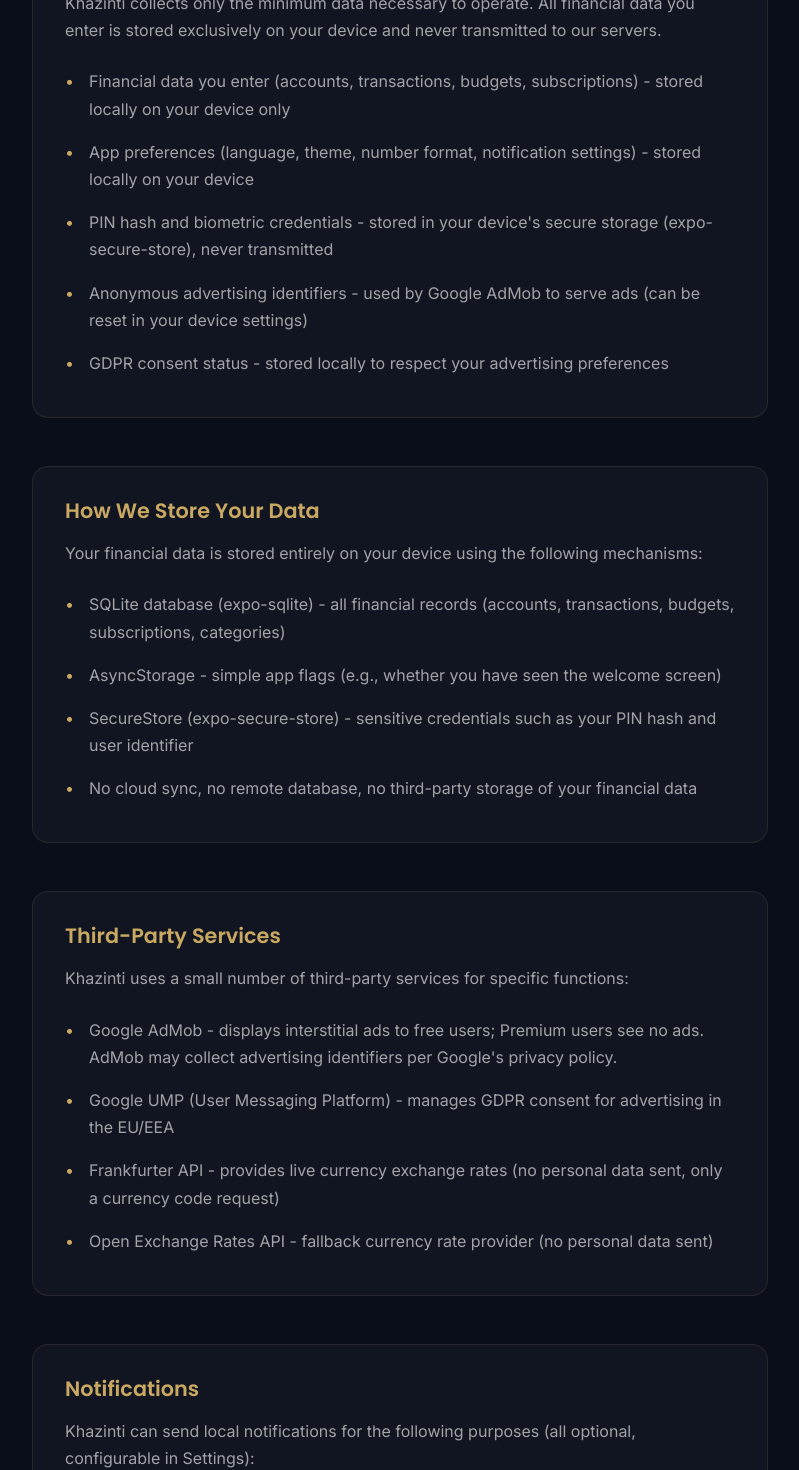
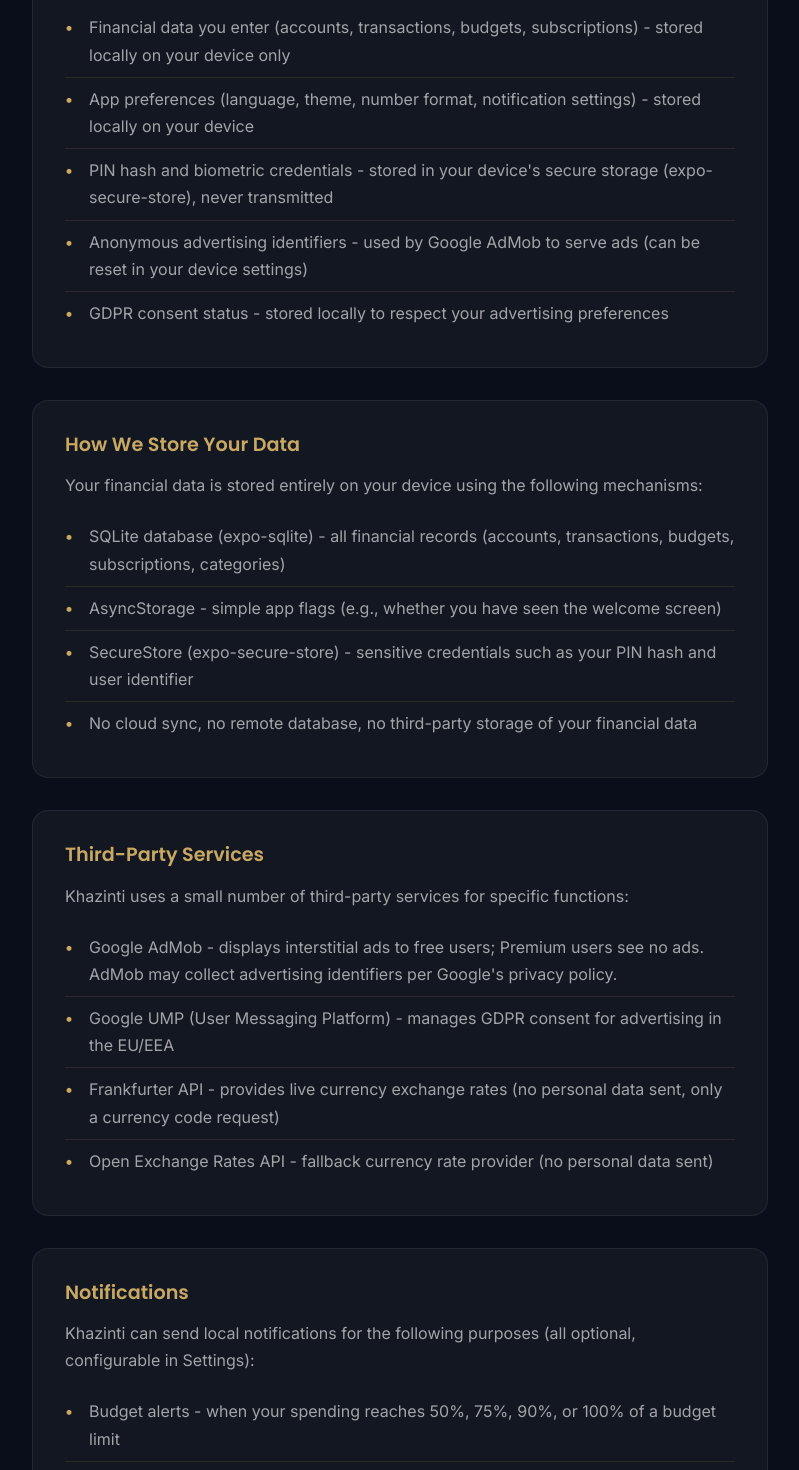
Before and after one commit to Medkhalilbs/khazinti-web, a Vue app: page /privacy in a window 1280 px wide. Shown: the part 680-2150 px from the top of the page, without its empty margins (240-1039 px from the left). Built offline with nearby package versions, Linux system fonts and the light colour scheme.

Commit message:
fix: update last updated date in Privacy policy and improve list rendering

```diff
--- a/src/i18n/locales/fr.json
+++ b/src/i18n/locales/fr.json
@@ -72,7 +72,7 @@
   },
   "privacy": {
     "title": "Politique de Confidentialité",
-    "last_updated": "Dernière mise à jour : Septembre 2026",
+    "last_updated": "Dernière mise à jour : 5 Septembre 2026",
     "intro": {
       "title": "Introduction",
       "content": "Khazinti (\"خزينتي\") est une application de finances personnelles conçue avec la confidentialité comme principe fondamental. Cette politique explique quelles données sont collectées, comment elles sont stockées et vos droits en tant qu'utilisateur."
--- a/src/views/Privacy.vue
+++ b/src/views/Privacy.vue
@@ -3,7 +3,6 @@
     <div class="privacy-header">
       <h1>{{ t('privacy.title') }}</h1>
       <p class="last-updated">{{ t('privacy.last_updated') }}</p>
-      <LanguageSwitcher class="privacy-lang" />
     </div>
 
     <div class="privacy-content">
@@ -18,8 +17,8 @@
         <h2>{{ t('privacy.data_collection.title') }}</h2>
         <p>{{ t('privacy.data_collection.content') }}</p>
         <ul>
-          <li v-for="(item, index) in tm('privacy.data_collection.items')" :key="index">
-            {{ rt(item) }}
+          <li v-for="(item, index) in getList('privacy.data_collection.items')" :key="index">
+            {{ item }}
           </li>
         </ul>
       </section>
@@ -29,8 +28,8 @@
         <h2>{{ t('privacy.data_storage.title') }}</h2>
         <p>{{ t('privacy.data_storage.content') }}</p>
         <ul>
-          <li v-for="(item, index) in tm('privacy.data_storage.items')" :key="index">
-            {{ rt(item) }}
+          <li v-for="(item, index) in getList('privacy.data_storage.items')" :key="index">
+            {{ item }}
           </li>
         </ul>
       </section>
@@ -40,8 +39,8 @@
         <h2>{{ t('privacy.third_party.title') }}</h2>
         <p>{{ t('privacy.third_party.content') }}</p>
         <ul>
-          <li v-for="(item, index) in tm('privacy.third_party.items')" :key="index">
-            {{ rt(item) }}
+          <li v-for="(item, index) in getList('privacy.third_party.items')" :key="index">
+            {{ item }}
           </li>
         </ul>
       </section>
@@ -51,8 +50,8 @@
         <h2>{{ t('privacy.notifications.title') }}</h2>
         <p>{{ t('privacy.notifications.content') }}</p>
         <ul>
-          <li v-for="(item, index) in tm('privacy.notifications.items')" :key="index">
-            {{ rt(item) }}
+          <li v-for="(item, index) in getList('privacy.notifications.items')" :key="index">
+            {{ item }}
           </li>
         </ul>
       </section>
@@ -62,8 +61,8 @@
         <h2>{{ t('privacy.user_rights.title') }}</h2>
         <p>{{ t('privacy.user_rights.content') }}</p>
         <ul>
-          <li v-for="(item, index) in tm('privacy.user_rights.items')" :key="index">
-            {{ rt(item) }}
+          <li v-for="(item, index) in getList('privacy.user_rights.items')" :key="index">
+            {{ item }}
           </li>
         </ul>
       </section>
@@ -84,7 +83,7 @@
       <section class="policy-section">
         <h2>{{ t('privacy.contact.title') }}</h2>
         <p>{{ t('privacy.contact.content') }}</p>
-        <a href="mailto:support.khazinti@gmail.com" class="contact-email">
+        <a :href="'mailto:' + t('privacy.contact.email')" class="contact-email">
           {{ t('privacy.contact.email') }}
         </a>
       </section>
@@ -96,30 +95,49 @@
 import { useI18n } from 'vue-i18n'
 import LanguageSwitcher from '../components/LanguageSwitcher.vue'
 
-const { t, tm, rt } = useI18n()
+const { t, tm } = useI18n()
+
+// Safe helper: works with both vue-i18n v9 tm() and plain array messages
+function getList(key) {
+  try {
+    const result = tm(key)
+    if (Array.isArray(result)) {
+      return result.map(item => (typeof item === 'object' && item !== null) ? item.body || String(item) : String(item))
+    }
+  } catch (e) {
+    // tm() not available or failed
+  }
+  // Fallback: try t() and split, or return empty
+  const raw = t(key)
+  if (raw && raw !== key) return [raw]
+  return []
+}
 </script>
 
 <style scoped>
 .privacy-page {
   padding-top: 80px;
   min-height: 100vh;
+  background: var(--bg-primary);
+  color: var(--text-primary);
 }
 
 .privacy-header {
   text-align: center;
   padding: 4rem 2rem 3rem;
-  background: linear-gradient(180deg, var(--bg-gradient-start, rgba(10,14,26,0.8)) 0%, transparent 100%);
+  background: linear-gradient(180deg, var(--bg-secondary, rgba(10,14,26,0.8)) 0%, transparent 100%);
 }
 
 .privacy-header h1 {
+  font-family: 'Poppins', sans-serif;
   font-size: clamp(2rem, 5vw, 3rem);
   font-weight: 700;
-  color: var(--text-primary, #F5F0E8);
+  color: var(--text-primary);
   margin-bottom: 0.5rem;
 }
 
 .last-updated {
-  color: var(--text-muted, #8B8B9A);
+  color: var(--text-muted);
   font-size: 0.9rem;
   margin-bottom: 1.5rem;
 }
@@ -135,22 +153,23 @@ const { t, tm, rt } = useI18n()
 }
 
 .policy-section {
-  margin-bottom: 3rem;
+  margin-bottom: 2rem;
   padding: 2rem;
-  background: var(--card-bg, rgba(255,255,255,0.03));
-  border: 1px solid var(--border-color, rgba(255,255,255,0.08));
+  background: var(--bg-card);
+  border: 1px solid var(--border-card);
   border-radius: 16px;
 }
 
 .policy-section h2 {
-  font-size: 1.3rem;
+  font-family: 'Poppins', sans-serif;
+  font-size: 1.2rem;
   font-weight: 600;
-  color: var(--accent-gold, #C9A962);
+  color: var(--primary);
   margin-bottom: 1rem;
 }
 
 .policy-section p {
-  color: var(--text-secondary, #B8B8C8);
+  color: var(--text-secondary);
   line-height: 1.7;
   margin-bottom: 1rem;
 }
@@ -162,24 +181,30 @@ const { t, tm, rt } = useI18n()
 }
 
 .policy-section ul li {
-  color: var(--text-secondary, #B8B8C8);
+  color: var(--text-secondary);
   line-height: 1.7;
   padding: 0.5rem 0;
   padding-left: 1.5rem;
   position: relative;
+  border-bottom: 1px solid var(--border-color);
+}
+
+.policy-section ul li:last-child {
+  border-bottom: none;
 }
 
 .policy-section ul li::before {
   content: "•";
-  color: var(--accent-gold, #C9A962);
+  color: var(--primary);
   position: absolute;
   left: 0;
+  font-weight: 700;
 }
 
 .contact-email {
   display: inline-block;
   margin-top: 0.5rem;
-  color: var(--accent-gold, #C9A962);
+  color: var(--primary);
   text-decoration: none;
   font-weight: 500;
   transition: opacity 0.2s;
```
